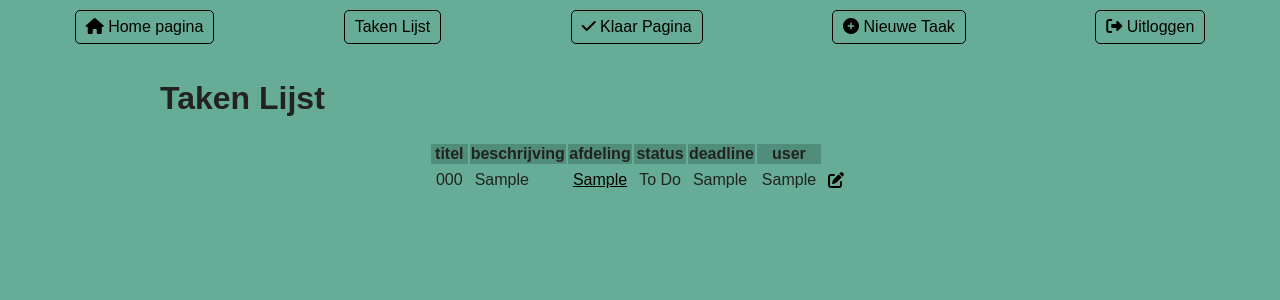
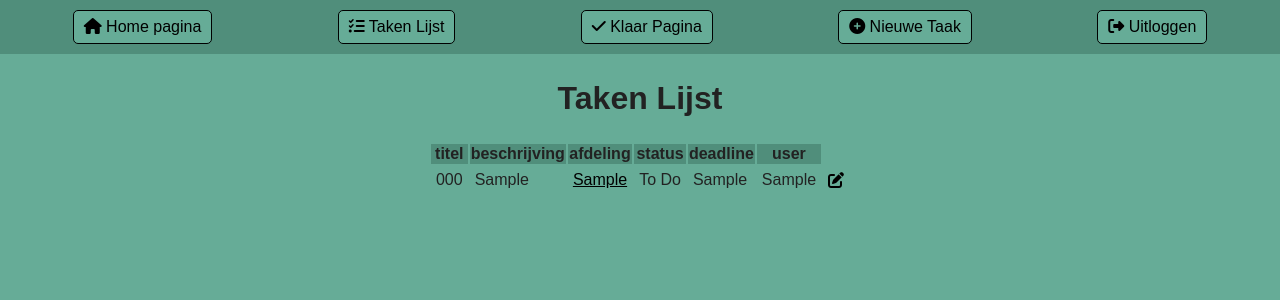
Before and after one commit to CatGirlBaphomet/PRA_B3, a PHP site: page /pra_b3/tasks/index.php in a window 1280 px wide. Shown: the top 300 px of the page. Run offline with PHP 8.4, Linux system fonts and the light colour scheme; the visitor is signed in with stand-in values (Sample User, id 1); tables that the repository leaves empty or names only in its code hold one stand-in row (values such as "Sample post"); some libraries are stand-ins or nearby versions.

Commit message:
Header aanpassingen

```diff
--- a/css/main.css
+++ b/css/main.css
@@ -357,3 +357,17 @@ em{
 .edit:hover{
   font-size: 20px;
 }
+header {
+  width: 100%;
+  background-color: #508E7B;
+}
+
+header a {
+  background-color: #66AC97;
+}
+h1{
+  text-align: center;
+}
+form {
+  text-align: center;
+}
--- a/header.php
+++ b/header.php
@@ -1,7 +1,7 @@
 <header>
     <div class="container1">
         <a href="../index.php"><i class="fa-solid fa-house"></i> Home pagina</a>
-        <a href="../tasks/index.php">Taken Lijst</a>
+        <a href="../tasks/index.php"><i class="fa-solid fa-list-check"></i> Taken Lijst</a>
         <a href="done.php"><i class="fa-solid fa-check"></i> Klaar Pagina</a>
         <a href="create.php"><i class="fa-solid fa-circle-plus"></i> Nieuwe Taak</a>
         <?php if (isset($_SESSION['user_id'])): ?>
--- a/index.php
+++ b/index.php
@@ -17,7 +17,7 @@ if (!isset($_SESSION['user_id']))
 <header>
 <div class="container">
     <div class="container1">
-        <a href="tasks/index.php">Taken Lijst</a>
+        <a href="tasks/index.php"><i class="fa-solid fa-list-check"></i> Taken Lijst</a>
         <?php if (isset($_SESSION['user_id'])): ?>
             <a href="<?php echo $base_url; ?>/login/logout.php"><i class="fa-solid fa-right-from-bracket"></i> Uitloggen</a>
         <?php else: ?>
```
